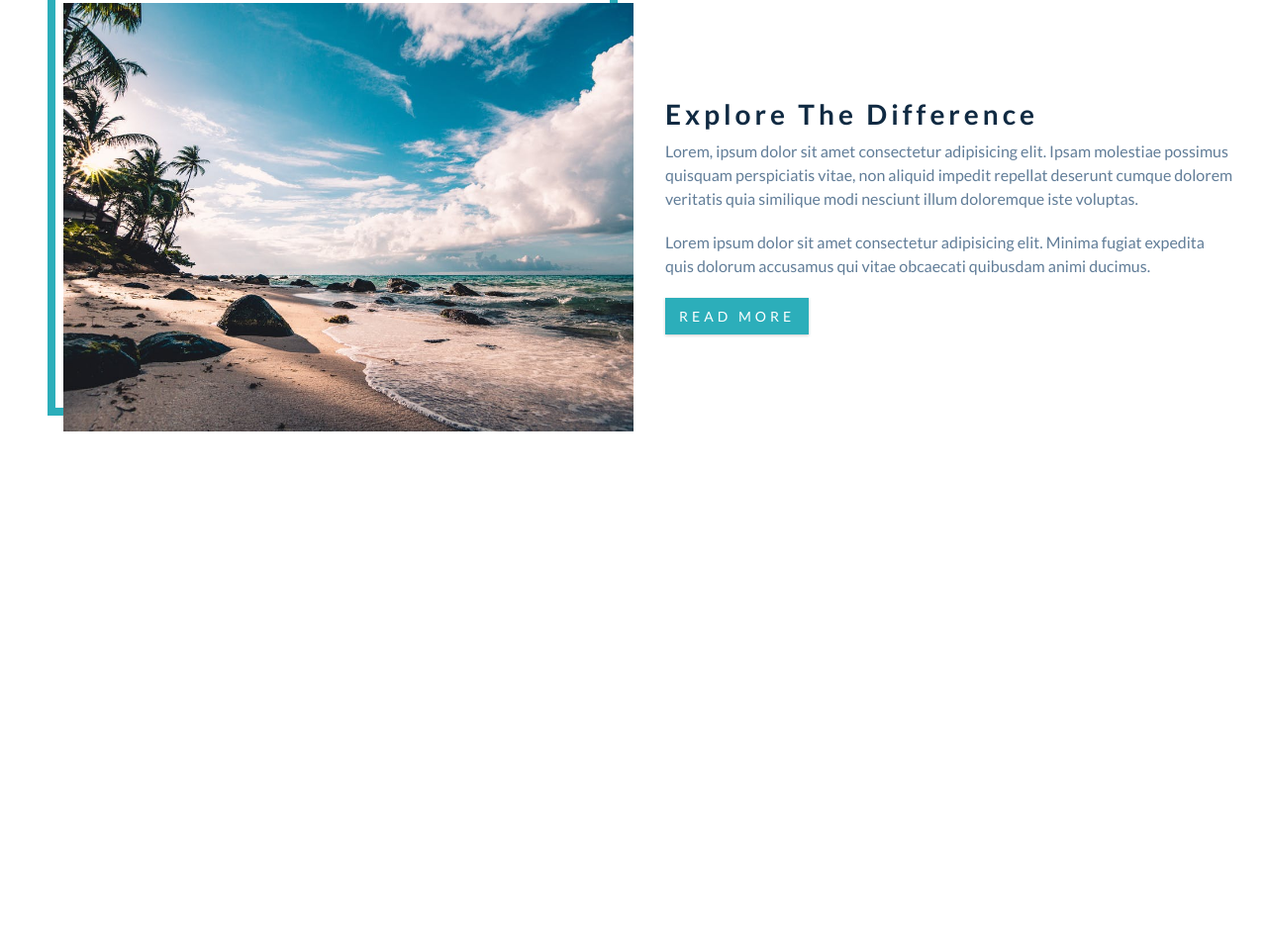
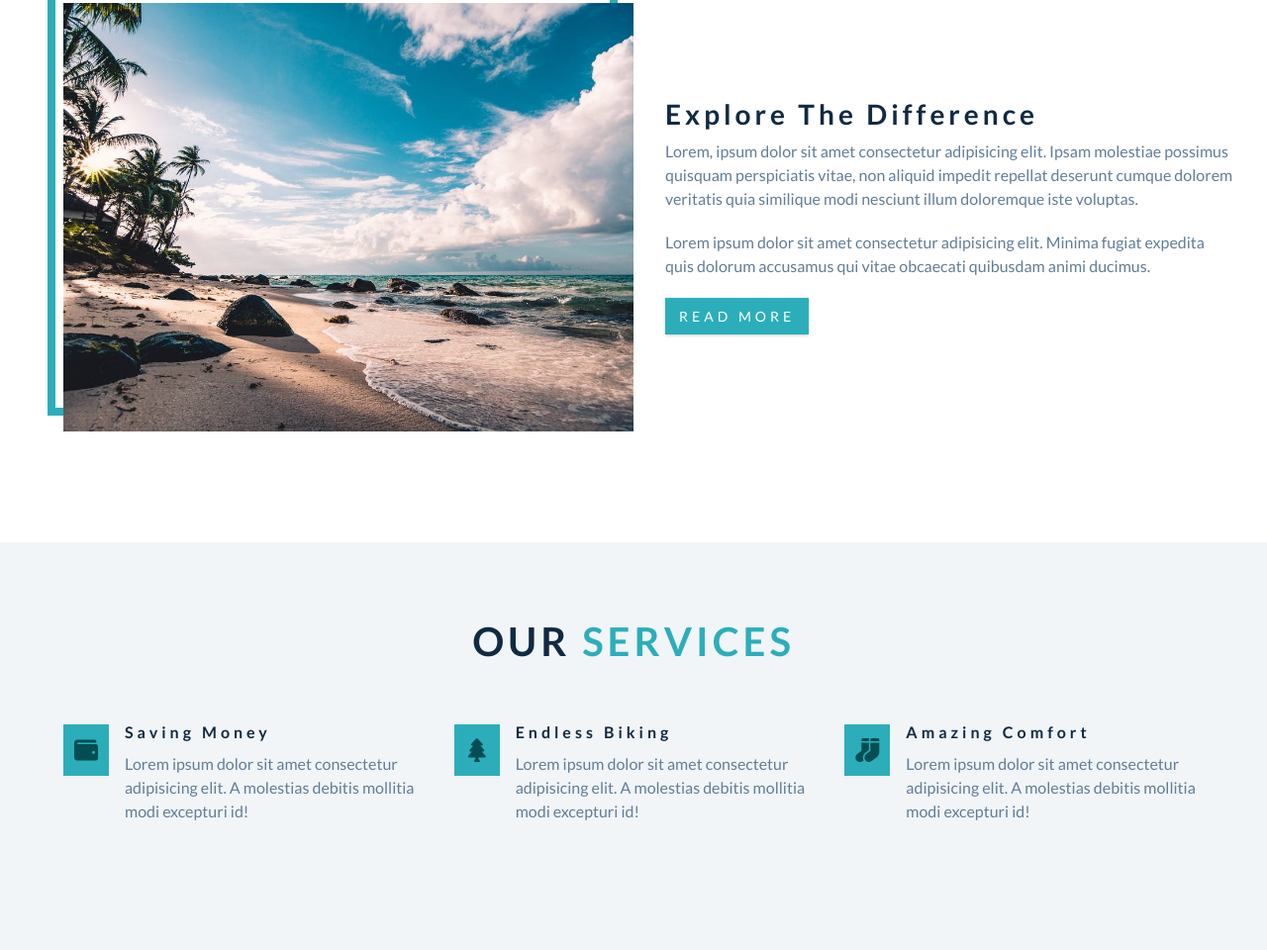
Before and after one commit to aadilmallick/backroads, a website: page index.html in a window 1280 px wide. Shown: the part 981-1941 px from the top of the page at 99% size. Before the commit the page ends 1529 px from the top, so only its background shows below. Drawn offline with Linux system fonts and the light colour scheme.

Commit message:
finish services section

```diff
--- a/index.html
+++ b/index.html
@@ -65,6 +65,51 @@
     <!-- end of about section -->
 
     <!-- services -->
+    <section class="services" id="services">
+      <div class="container">
+        <div class="section-title">
+          <h2>Our <span>Services</span></h2>
+        </div>
+        <div class="services-center">
+          <article class="service">
+            <div class="service-icon">
+              <i class="fas fa-wallet fa-fw"></i>
+            </div>
+            <div class="service-info">
+              <h4 class="service-title">saving money</h4>
+              <p>
+                Lorem ipsum dolor sit amet consectetur adipisicing elit. A
+                molestias debitis mollitia modi excepturi id!
+              </p>
+            </div>
+          </article>
+          <article class="service">
+            <div class="service-icon">
+              <i class="fas fa-tree fa-fw"></i>
+            </div>
+            <div class="service-info">
+              <h4 class="service-title">endless biking</h4>
+              <p>
+                Lorem ipsum dolor sit amet consectetur adipisicing elit. A
+                molestias debitis mollitia modi excepturi id!
+              </p>
+            </div>
+          </article>
+          <article class="service">
+            <div class="service-icon">
+              <i class="fas fa-socks fa-fw"></i>
+            </div>
+            <div class="service-info">
+              <h4 class="service-title">amazing comfort</h4>
+              <p>
+                Lorem ipsum dolor sit amet consectetur adipisicing elit. A
+                molestias debitis mollitia modi excepturi id!
+              </p>
+            </div>
+          </article>
+        </div>
+      </div>
+    </section>
     <!--end services -->
 
     <!-- featured tours -->
--- a/sass/styles.scss
+++ b/sass/styles.scss
@@ -10,6 +10,7 @@ Fonts
 Variables
 ===============
 */
+$phone: 576px;
 $tablet: 768px;
 $laptop: 992px;
 
@@ -299,6 +300,65 @@ Services
 ===============
 */
 
+#services {
+  background-color: var(--clr-grey-10);
+  .services-center {
+    text-align: center;
+    .service {
+      margin-bottom: 3rem;
+      .service-icon {
+        background-color: var(--clr-primary-5);
+        color: var(--clr-primary-1);
+        padding: 0.5rem;
+        font-size: 1.5rem;
+        display: inline-block;
+        margin-bottom: 1rem;
+      }
+      .service-info {
+        p {
+          max-width: 20rem;
+          margin: 0 auto;
+        }
+      }
+    }
+  }
+}
+
+// bigger than phone styling
+@media (min-width: $phone) {
+  .services-center {
+    display: grid;
+    gap: 2rem;
+    .service {
+      display: flex;
+      align-items: flex-start;
+      text-align: left;
+      gap: 0 1rem;
+    }
+  }
+}
+
+@media (min-width: $phone) and (max-width: $laptop) {
+  .services-center {
+    grid-template-columns: repeat(2, 1fr);
+    grid-template-rows: repeat(2, 1fr);
+    .service {
+      // take up two columns, center it.
+      &:last-child {
+        grid-column: span 2;
+        display: flex;
+        justify-content: center;
+      }
+    }
+  }
+}
+
+// laptop styling
+@media (min-width: $laptop) {
+  .services-center {
+    grid-template-columns: repeat(3, 1fr);
+  }
+}
 /*
 ===============
 Featured Tours
```
Also changed, not shown: css/styles.css, 1 other file.
